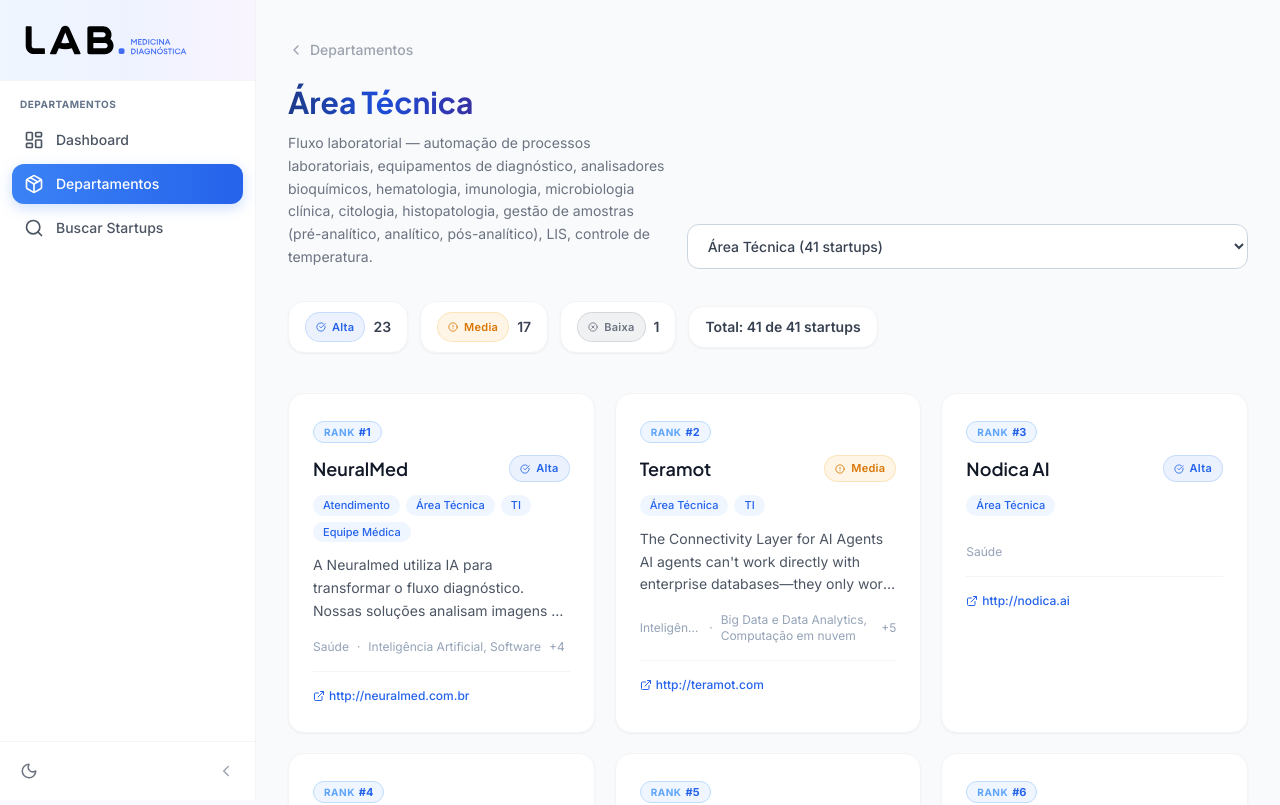
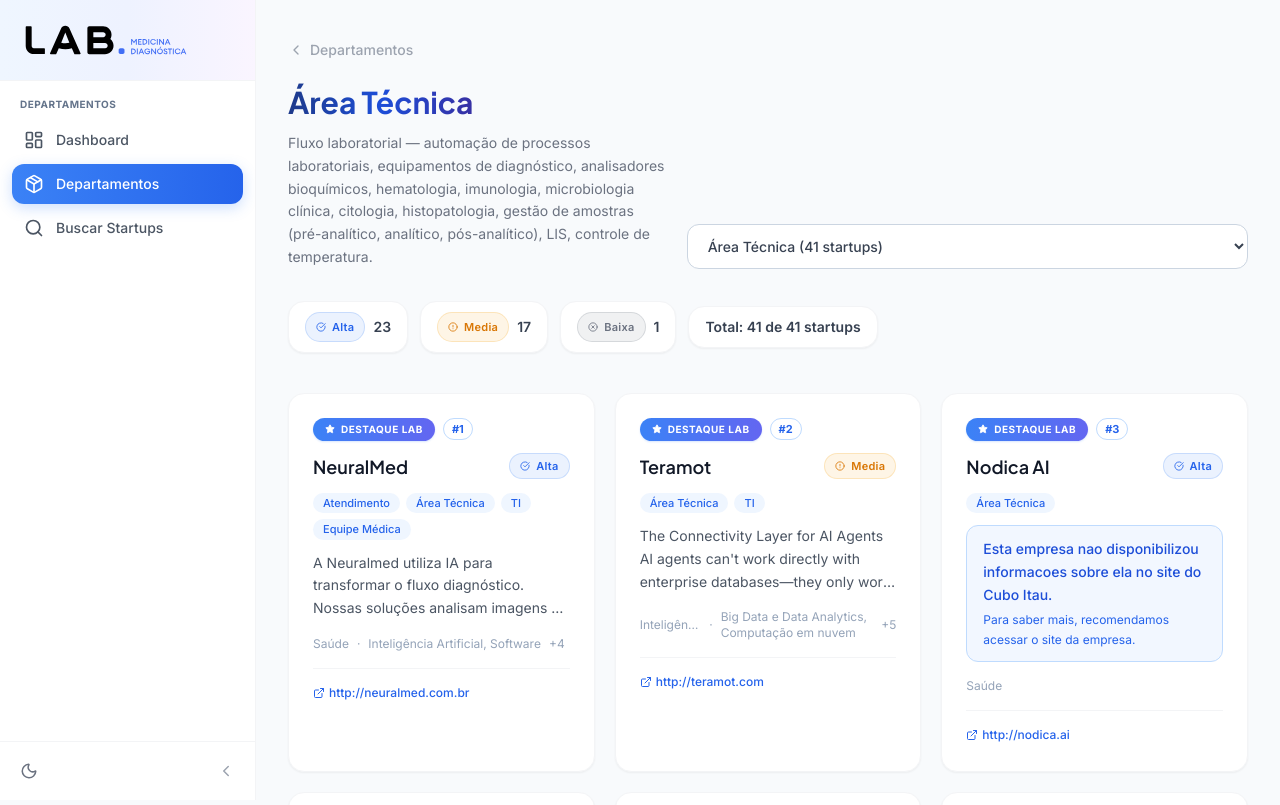
Before and after one commit to GustavoHenriqueLab/cubo_resolution, a Next.js app in the folder frontend/: page /departamentos/area-tecnica in a window 1280 px wide. Shown: the top 805 px of the page. Built offline with nearby package versions, Linux system fonts and the light colour scheme.

Commit message:
feat: texto para as startups sem descricao

```diff
--- a/frontend/src/app/startups/startups-client.tsx
+++ b/frontend/src/app/startups/startups-client.tsx
@@ -4,7 +4,7 @@
 import { StartupCard } from "@/components/startup-card";
 import { SearchInput } from "@/components/search-input";
 import { FilterBar } from "@/components/filter-bar";
-import { SearchX, Star, Sparkles, ChevronLeft, ChevronRight } from "lucide-react";
+import { SearchX, Sparkles, ChevronLeft, ChevronRight, Zap } from "lucide-react";
 import type { StartupEnriquecida, DepartamentoInfo } from "@/lib/types";
 
 function useDebounce<T>(value: T, delay: number): T {
@@ -118,19 +118,21 @@
         </div>
         <button
           onClick={() => setApenasDestaques(!apenasDestaques)}
-          className={`inline-flex shrink-0 items-center gap-2 rounded-xl border px-4 py-2.5 text-sm font-medium transition-all ${
+          className={`group inline-flex shrink-0 items-center gap-2 rounded-xl border px-4 py-2.5 text-sm font-semibold transition-all duration-300 ${
             apenasDestaques
-              ? "border-blue-300 bg-blue-50 text-blue-700 shadow-blue-glow dark:border-blue-500/30 dark:bg-blue-500/10 dark:text-blue-400"
-              : "border-gray-200 bg-white text-gray-500 hover:border-gray-300 hover:text-gray-700 dark:border-gray-700 dark:bg-gray-800 dark:text-gray-400 dark:hover:border-gray-600"
+              ? "border-blue-400 bg-gradient-to-r from-blue-500 to-indigo-500 text-white shadow-lg shadow-blue-500/25 dark:border-blue-400/40 dark:from-blue-500 dark:to-indigo-500"
+              : "border-amber-200 bg-gradient-to-r from-amber-50 to-orange-50 text-amber-700 hover:border-amber-300 hover:from-amber-100 hover:to-orange-100 hover:shadow-md dark:border-amber-500/20 dark:from-amber-500/10 dark:to-orange-500/10 dark:text-amber-400 dark:hover:border-amber-500/30 dark:hover:from-amber-500/15 dark:hover:to-orange-500/15"
           }`}
         >
-          <Star size={16} className={apenasDestaques ? "text-blue-500" : "text-gray-400"} />
+          <Zap size={16} className={apenasDestaques ? "text-white" : "text-amber-500 dark:text-amber-400"} />
           Destaques LAB
-          {apenasDestaques && (
-            <span className="rounded-full bg-blue-200 px-1.5 py-0.5 text-[10px] font-bold text-blue-700 dark:bg-blue-500/30 dark:text-blue-300">
-              {estaquesSet.size}
-            </span>
-          )}
+          <span className={`ml-0.5 rounded-full px-2 py-0.5 text-[11px] font-bold transition-colors ${
+            apenasDestaques
+              ? "bg-white/20 text-white"
+              : "bg-amber-200 text-amber-700 dark:bg-amber-500/20 dark:text-amber-400"
+          }`}>
+            {estaquesSet.size}
+          </span>
         </button>
       </div>
 
--- a/frontend/src/components/startup-card.tsx
+++ b/frontend/src/components/startup-card.tsx
@@ -5,7 +5,7 @@
 import { useStartupDrawer } from "@/components/startup-drawer-context";
 import { ConfiancaBadge } from "@/components/confianca-badge";
 import { nomeParaSlug } from "@/lib/constants";
-import { ExternalLink } from "lucide-react";
+import { ExternalLink, Star } from "lucide-react";
 import type { StartupEnriquecida } from "@/lib/types";
 
 interface Props {
@@ -15,24 +15,30 @@
 
 export const StartupCard = memo(function StartupCard({ startup, index = 0 }: Props) {
   const { open } = useStartupDrawer();
+  const isDestaque = startup.rank != null;
 
   return (
     <article
-      className={`hover-lift animate-fade-in-up group cursor-pointer rounded-2xl border border-gray-100 bg-white p-6 shadow-sm opacity-0 transition-all dark:border-gray-700 dark:bg-gray-800`}
+      className="hover-lift animate-fade-in-up group cursor-pointer rounded-2xl border border-gray-100 bg-white p-6 shadow-sm opacity-0 transition-all dark:border-gray-700 dark:bg-gray-800"
       style={{
         animationDelay: `${index * 50}ms`,
         animationFillMode: "forwards",
       }}
       onClick={() => open(startup)}
     >
-      {/* Rank badge */}
-      {startup.rank != null && (
-        <div
-          className="mb-3 inline-flex items-center gap-1 rounded-full border border-blue-200 bg-blue-50 px-2.5 py-0.5 text-[11px] font-bold text-blue-600 dark:border-blue-500/30 dark:bg-blue-500/10 dark:text-blue-400"
-          title="Relevancia para a LAB (1 = mais relevante)"
-        >
-          <span className="text-[10px] uppercase tracking-wider text-blue-400">Rank</span>
-          #{startup.rank}
+      {/* Rank badge — destaque */}
+      {isDestaque && (
+        <div className="mb-3 flex items-center gap-2">
+          <div className="inline-flex items-center gap-1.5 rounded-full bg-gradient-to-r from-blue-500 to-indigo-500 px-3 py-1 shadow-sm shadow-blue-500/20">
+            <Star size={10} className="fill-white text-white" />
+            <span className="text-[10px] font-bold uppercase tracking-wider text-white">Destaque LAB</span>
+          </div>
+          <span
+            className="rounded-full border border-blue-200 bg-white px-2 py-0.5 text-[11px] font-bold text-blue-600 dark:border-blue-500/30 dark:bg-blue-500/10 dark:text-blue-400"
+            title="Rank de relevancia para a LAB (1 = mais relevante)"
+          >
+            #{startup.rank}
+          </span>
         </div>
       )}
 
@@ -66,9 +72,20 @@
       </div>
 
       {/* Description */}
-      <p className="mb-4 line-clamp-3 text-sm leading-relaxed text-gray-600 dark:text-gray-400">
-        {startup.descricao}
-      </p>
+      {startup.descricao ? (
+        <p className="mb-4 line-clamp-3 text-sm leading-relaxed text-gray-600 dark:text-gray-400">
+          {startup.descricao}
+        </p>
+      ) : (
+        <div className="mb-4 rounded-xl border border-blue-200 bg-blue-50/80 px-4 py-3 dark:border-blue-500/20 dark:bg-blue-500/10">
+          <p className="text-sm font-medium leading-relaxed text-blue-700 dark:text-blue-400">
+            Esta empresa nao disponibilizou informacoes sobre ela no site do Cubo Itau.
+          </p>
+          <p className="mt-1 text-xs leading-relaxed text-blue-600 dark:text-blue-500">
+            Para saber mais, recomendamos acessar o site da empresa.
+          </p>
+        </div>
+      )}
 
       {/* Meta */}
       <div className="flex items-center gap-2 text-xs text-slate-400 dark:text-gray-500 min-w-0 overflow-hidden">
--- a/frontend/src/lib/data.ts
+++ b/frontend/src/lib/data.ts
@@ -211,16 +211,12 @@
       confiancaRecord[slug] = conf;
     }
 
-    const temConteudo =
-      (rawData.descricao && rawData.descricao.trim().length > 0) ||
-      rawData.segmento ||
-      rawData.site ||
-      rawData.fundadores ||
-      (rawData.tecnologias && rawData.tecnologias.length > 0);
+    const temDescricao =
+      rawData.descricao && rawData.descricao.trim().length > 0;
 
     mapaEnriquecido.set(rawData.nome, {
       nome: rawData.nome,
-      confianca: temConteudo ? "media" : "baixa",
+      confianca: temDescricao ? "media" : "baixa",
       rank: ehDestaque ? (mapaDestaqueRank.get(rawData.nome) ?? undefined) : undefined,
       descricao: rawData.descricao,
       segmento: rawData.segmento,
```
